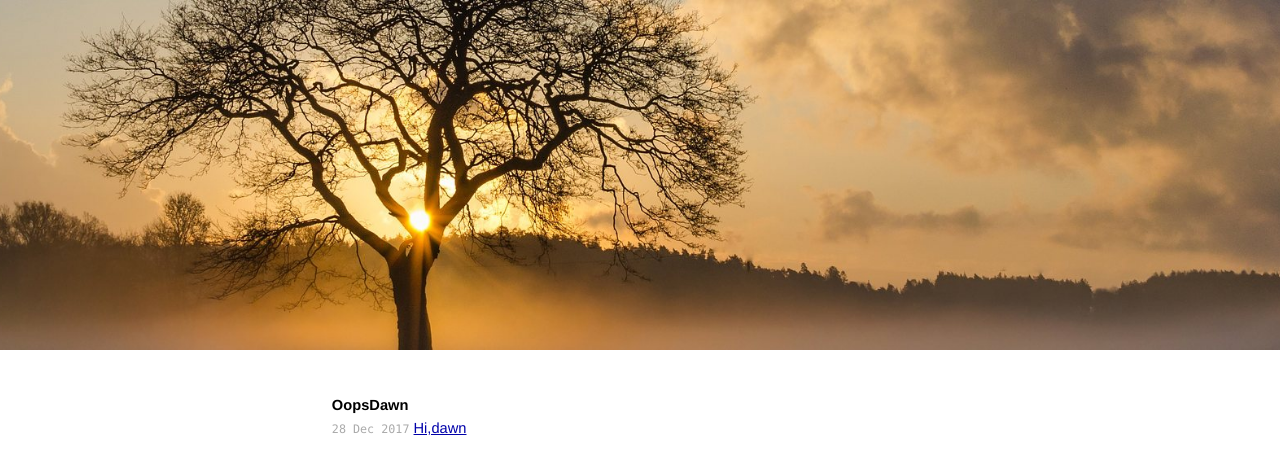
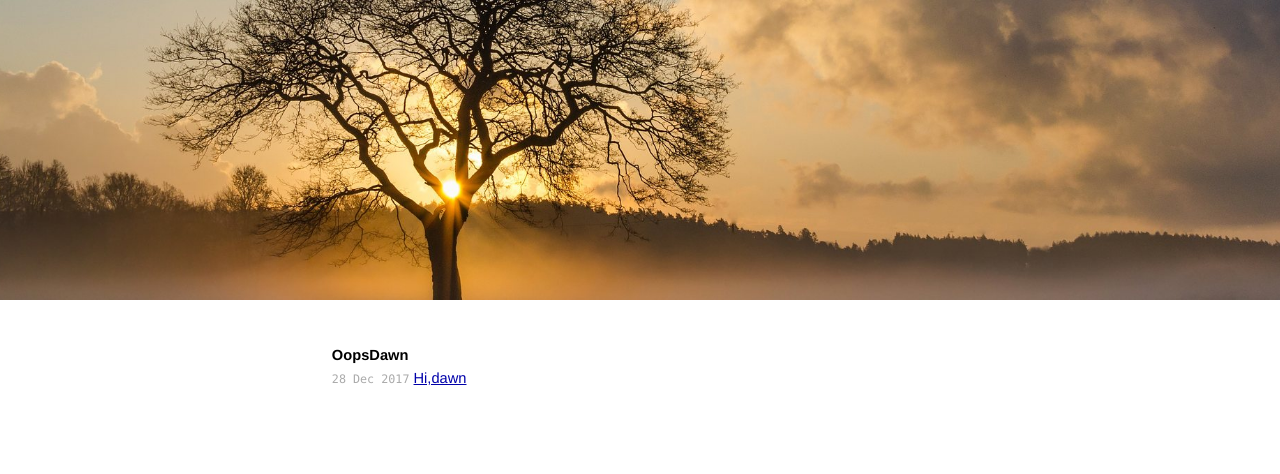
Before and after one commit to oopsdawn/OopsDawn, a Jekyll site: the page built from index.html, in a window 1280 px wide. Shown: the top 474 px of the page. Built offline with Jekyll 4.4.1, drawn with Linux system fonts in a browser that asks for light colours.

Commit message:
Update my.css

```diff
--- a/css/my.css
+++ b/css/my.css
@@ -9,7 +9,7 @@
 	width: 100%;
 }
 .top{
-	height:350px;
+	height:300px;
 	position: relative;
 	background-position: center;
 	background-size: cover;
```
